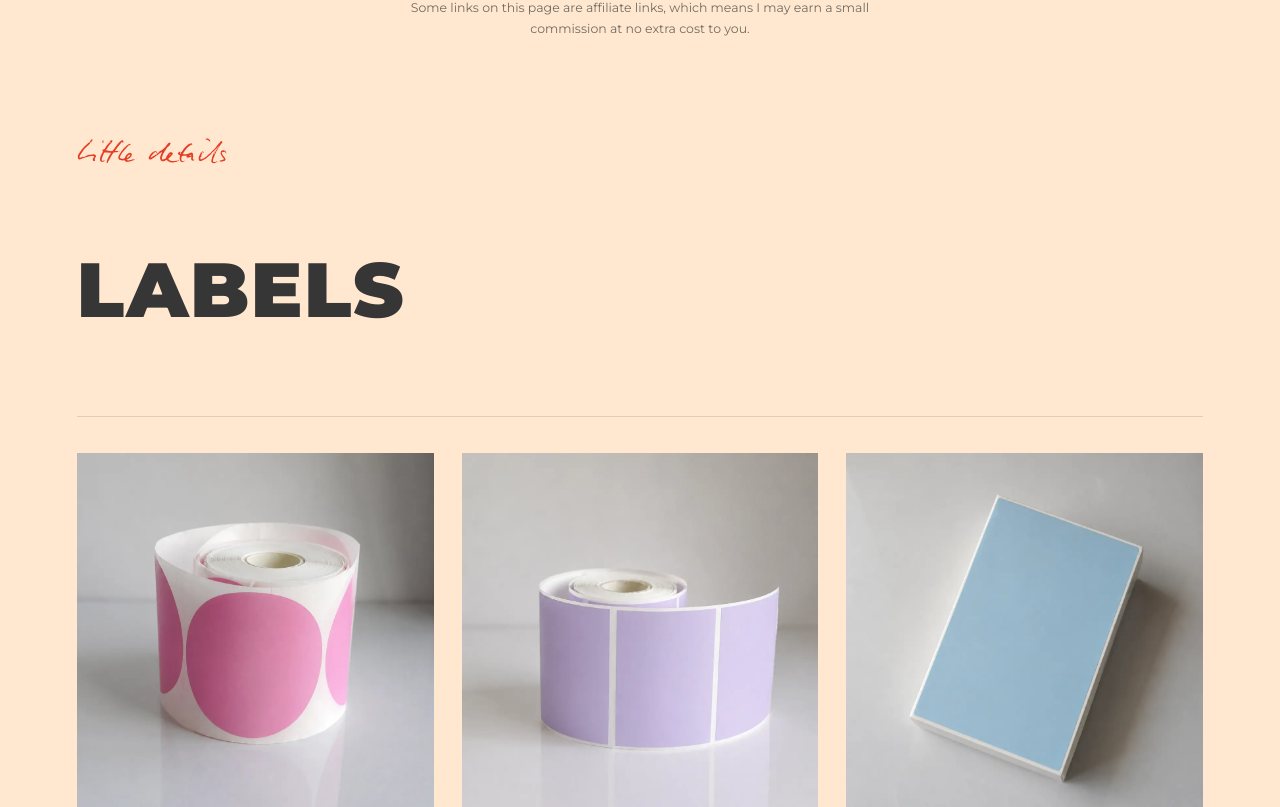
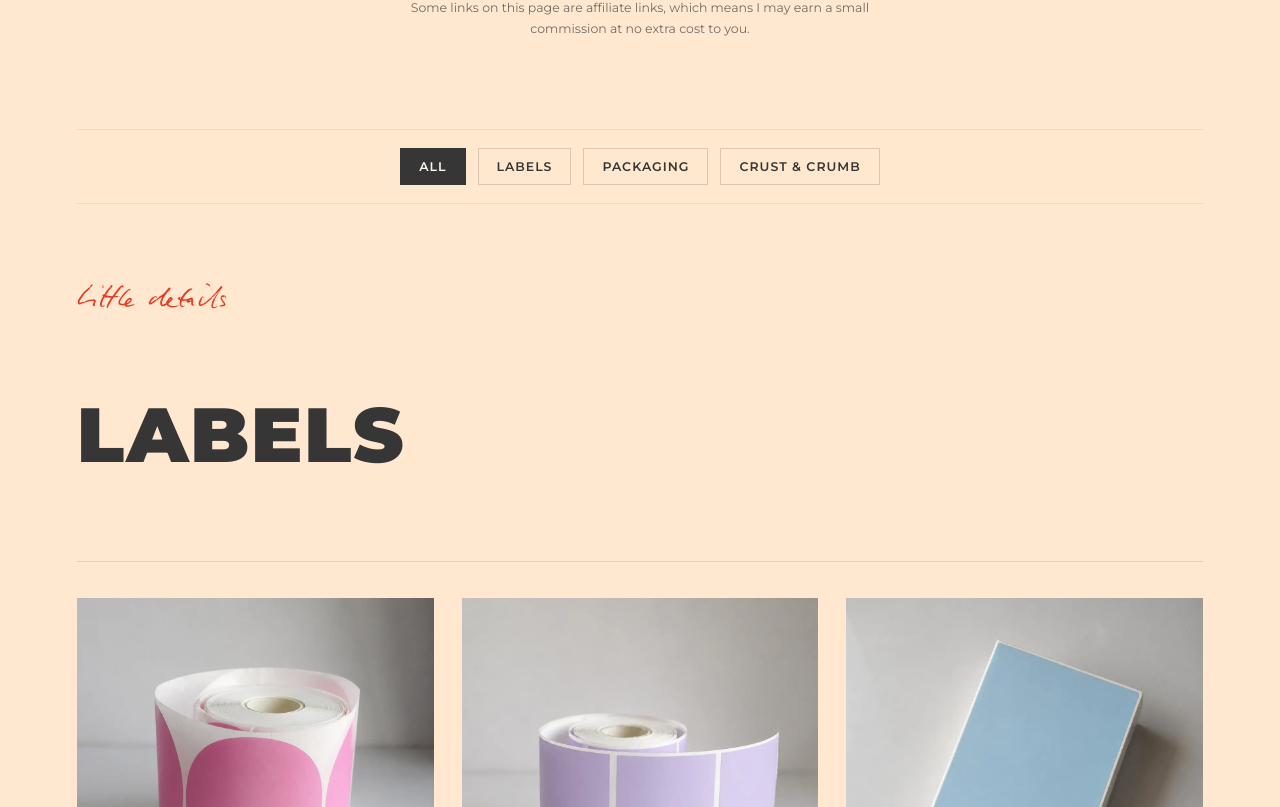
Before and after one commit to CarolinaVitale/souraw, a React (Create React App) app: page /souraw-finds in a window 1280 px wide. Shown: the part 993-1800 px from the top of the page. Built offline with nearby package versions, Linux system fonts and the light colour scheme; no server answers.

Commit message:
bread lame

```diff
--- a/src/data/sourawFinds.js
+++ b/src/data/sourawFinds.js
@@ -94,6 +94,13 @@ export const sourawFind = [
         link: "https://amzn.to/3RBpmHY",
     },
     {
+        id: "bread-lame",
+        category: "Sourdough Essentials",
+        name: "Bread Lame",
+        image: require("../assets/amazon/bread-lame.webp"),
+        link: "https://amzn.to/4e2BBGo",
+    },
+    {
         id: "dutch-oven",
         category: "Sourdough Essentials",
         name: "Dutch Oven",
--- a/src/pages/SourawFinds/SourawFinds.css
+++ b/src/pages/SourawFinds/SourawFinds.css
@@ -161,6 +161,67 @@
     color: #fff8f0;
 }
 
+/* FILTER MENU */
+
+.finds-nav {
+    position: sticky;
+    top: 80px;
+    z-index: 50;
+
+    display: flex;
+    justify-content: center;
+    gap: 12px;
+    flex-wrap: wrap;
+
+    margin: 0 auto 70px;
+    padding: 18px;
+
+    background: rgba(255, 232, 207, 0.92);
+    backdrop-filter: blur(12px);
+
+    border-top: 1px solid rgba(54, 54, 54, 0.08);
+    border-bottom: 1px solid rgba(54, 54, 54, 0.08);
+}
+
+.finds-nav button {
+    cursor: pointer;
+
+    background: transparent;
+    border: 1.5px solid rgba(54, 54, 54, 0.18);
+
+    padding: 10px 18px;
+
+    color: var(--color-gray-dark, #363636);
+
+    font-family: "Montserrat", sans-serif;
+    font-size: 0.78rem;
+    font-weight: 600;
+
+    text-transform: uppercase;
+    letter-spacing: 0.08em;
+
+    transition: all 0.25s ease;
+}
+
+.finds-nav button:hover,
+.finds-nav button.active {
+    background: var(--color-gray-dark, #363636);
+    color: #fff8f0;
+}
+
+@media (max-width: 640px) {
+    .finds-nav {
+        margin-bottom: 50px;
+        gap: 8px;
+        padding: 14px;
+    }
+
+    .finds-nav button {
+        font-size: 0.7rem;
+        padding: 9px 14px;
+    }
+}
+
 /* RESPONSIVE */
 
 @media (max-width: 900px) {
@@ -178,7 +239,7 @@
 @media (max-width: 640px) {
 
     .favorites-page {
-        padding: 80px 20px 60px;
+        padding: 20px 20px 60px;
     }
 
     .favorites-grid {
--- a/src/pages/SourawFinds/SourawFinds.jsx
+++ b/src/pages/SourawFinds/SourawFinds.jsx
@@ -1,5 +1,4 @@
-// src/pages/Favorites/Favorites.jsx
-import React from "react";
+import React, { useState } from "react";
 import "./SourawFinds.css";
 import { sourawFind } from "../../data/sourawFinds";
 import PageBanner from "../../components/PageBanner/PageBanner";
@@ -24,6 +23,8 @@ const categories = [
 ];
 
 const Favorites = () => {
+    const [activeCategory, setActiveCategory] = useState("All");
+
     return (
         <>
             <PageBanner
@@ -35,20 +36,54 @@ const Favorites = () => {
             <main className="favorites-page">
                 <section className="favorites-hero">
                     <h6 className="favorites-kicker">Souraw Finds</h6>
+
                     <h1>Things I use and love</h1>
 
                     <p>
-                        A small curated corner with tools, packaging, and everyday favorites
-                        I use in my baking process and small business workflow.
+                        A small curated corner with tools, packaging, and
+                        everyday favorites I use in my baking process and
+                        small business workflow.
                     </p>
 
                     <p className="affiliate-disclosure">
-                        Some links on this page are affiliate links, which means I may earn
-                        a small commission at no extra cost to you.
+                        Some links on this page are affiliate links, which
+                        means I may earn a small commission at no extra cost
+                        to you.
                     </p>
                 </section>
 
-                {categories.map((category) => {
+                <nav className="finds-nav">
+                    <button
+                        className={activeCategory === "All" ? "active" : ""}
+                        onClick={() => setActiveCategory("All")}
+                    >
+                        All
+                    </button>
+
+                    {categories.map((category) => (
+                        <button
+                            key={category.key}
+                            className={
+                                activeCategory === category.key
+                                    ? "active"
+                                    : ""
+                            }
+                            onClick={() =>
+                                setActiveCategory(category.key)
+                            }
+                        >
+                            {category.title}
+                        </button>
+                    ))}
+                </nav>
+
+                {categories
+                    .filter(
+                        (category) =>
+                            activeCategory === "All" ||
+                            category.key === activeCategory
+                    )
+                    .map((category) => {
                         const filteredItems = sourawFind.filter(
                             (item) => item.category === category.key
                         );
@@ -56,23 +91,37 @@ const Favorites = () => {
                         if (filteredItems.length === 0) return null;
 
                         return (
-                        <section className="finds-category" key={category.key}>
+                            <section
+                                className="finds-category"
+                                key={category.key}
+                            >
                                 <div className="finds-category-header">
                                     <p>{category.kicker}</p>
+
                                     <h2>{category.title}</h2>
                                 </div>
 
                                 <div className="favorites-grid">
                                     {filteredItems.map((item) => (
-                                    <article className="favorite-card" key={item.id}>
+                                        <article
+                                            className="favorite-card"
+                                            key={item.id}
+                                        >
                                             <div className="favorite-image-wrapper">
-                                            <img src={item.image} alt={item.name} />
+                                                <img
+                                                    src={item.image}
+                                                    alt={item.name}
+                                                />
                                             </div>
 
                                             <div className="favorite-info">
                                                 <h3>{item.name}</h3>
 
-                                            {item.description && <p>{item.description}</p>}
+                                                {item.description && (
+                                                    <p>
+                                                        {item.description}
+                                                    </p>
+                                                )}
 
                                                 <a
                                                     href={item.link}
```
Also changed, not shown: src/assets/amazon/bread-lame.webp (added). Lines whose indentation alone changed are shown as unchanged.
